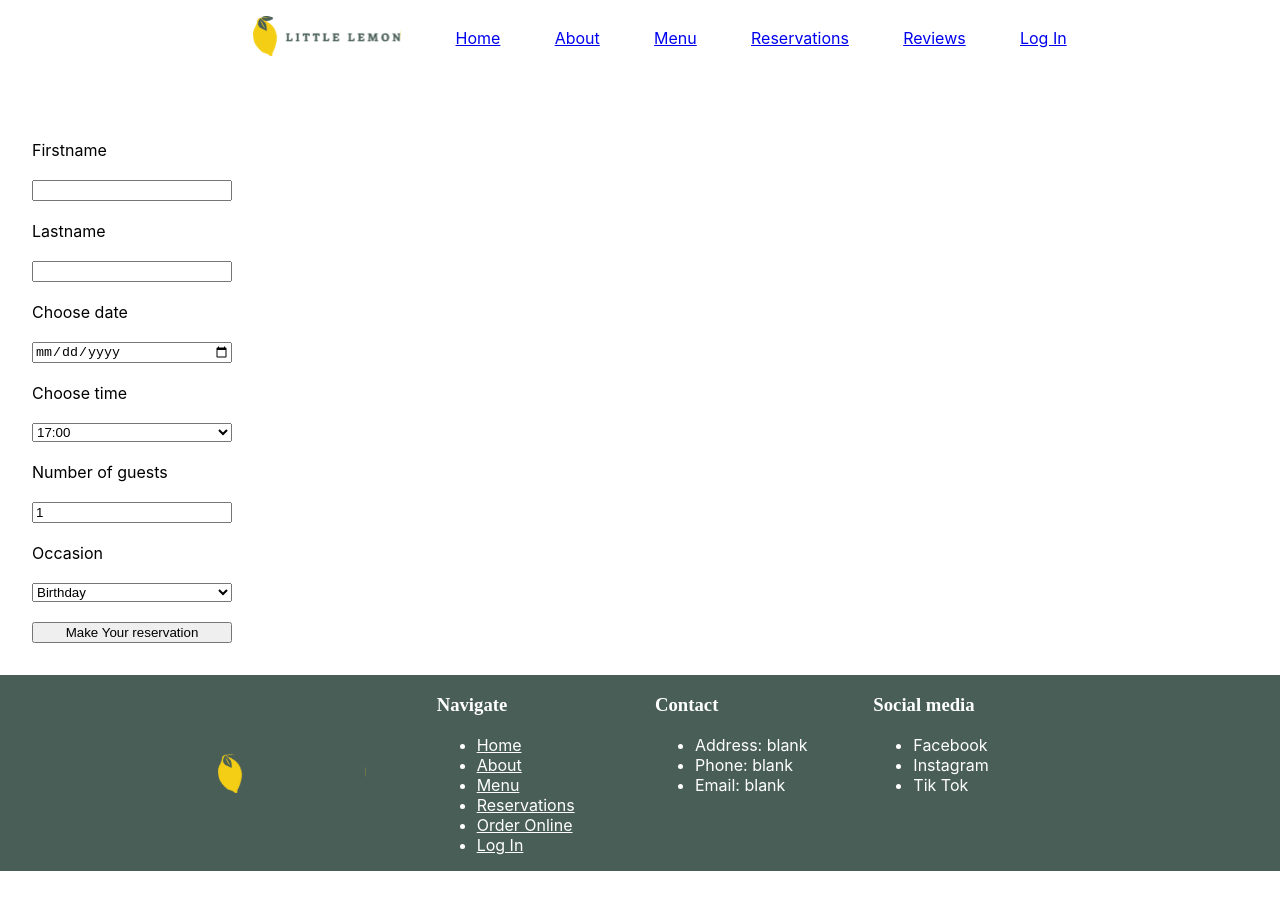
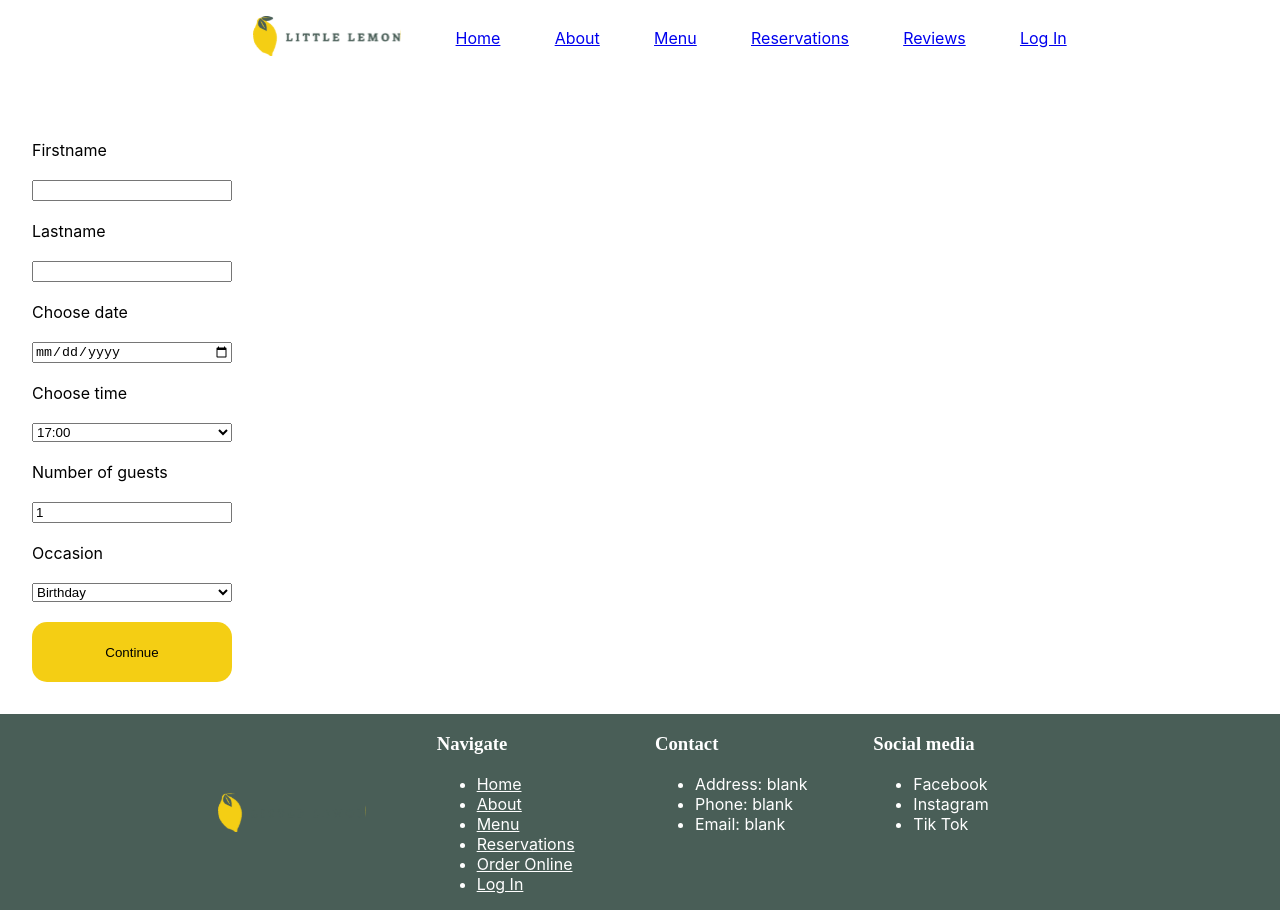
Before and after one commit to StaaleKarlstad/LittleLemon, a React (Create React App) app in the folder capstone/: page /booking in a window 1280 px wide. Before the commit the page ends 871 px from the top, so only its background shows below. Built offline with nearby package versions, Linux system fonts and the light colour scheme.

Commit message:
Refactor
This logic is moved to InputForm

```diff
--- a/capstone/src/components/BookingForm.js
+++ b/capstone/src/components/BookingForm.js
@@ -1,4 +1,7 @@
 import { useState } from 'react';
+import useLocalStorage from './useLocalStorage';
+import BookingSummary from './BookingSummary';
+import InputForm from './InputForm';
 
 
 export default function BookingForm( {availableTimes, dispatch, submit} ) {
@@ -11,6 +14,12 @@ export default function BookingForm( {availableTimes, dispatch, submit} ) {
         occasion: 'Birthday',
         });
 
+    const [showSummary, setShowOverview] = useState(false)
+    const {getBooking, setBooking} = useLocalStorage(formData.firstname + formData.lastname)
+
+    const handleContinue = () => {
+      setShowOverview(!showSummary)
+    }
 
     const handleInputChange = (e) => {
         e.preventDefault();
@@ -21,7 +30,9 @@ export default function BookingForm( {availableTimes, dispatch, submit} ) {
 
     const handleSubmit = (e) => {
         e.preventDefault();
-        submit(formData)
+        setBooking(formData)
+        const booking = getBooking()
+        submit(booking)
       };
 
     const handleDateChange = (e) => {
@@ -33,71 +44,21 @@ export default function BookingForm( {availableTimes, dispatch, submit} ) {
     }
 
   return (
-    <form className='bookingform' onSubmit={handleSubmit}>
-      <label htmlFor="firstname">Firstname</label>
-      <input
-        type='text'
-        id='firstname'
-        data-testid='firstname'
-        value={formData.firstname}
-        onChange={handleInputChange}
-      />
-
-      <label htmlFor="lastname">Lastname</label>
-      <input
-        type='text'
-        id='lastname'
-        data-testid='lastname'
-        value={formData.lastname}
-        onChange={handleInputChange}
-      />
-
-      <label htmlFor="res-date">Choose date</label>
-      <input
-        type="date"
-        id="date"
-        data-testid='date'
-        value={formData.date}
-        onChange={handleDateChange}
-      />
-
-      <label htmlFor="res-time">Choose time</label>
-      <select
-          id="time"
-          data-testid='time'
-          value={formData.time}
-          onChange={handleInputChange}
-        >
-        {availableTimes.map(times => <option key={times}>{times}</option>)}
-      </select>
-
-      <label htmlFor="guests">Number of guests</label>
-      <input
-        type="number"
-        id="guests"
-        data-testid='guests'
-        min="1"
-        max="10"
-        value={formData.guests}
-        onChange={handleInputChange}
-      />
-
-      <label htmlFor="occasion">Occasion</label>
-      <select
-        id="occasion"
-        data-testid='occasion'
-        value={formData.occasion}
-        onChange={handleInputChange}
+    <>
+      {showSummary ? <BookingSummary
+        formData={formData}
+        handleContinue={handleContinue}
+        handleSubmit={handleSubmit}
       >
-        <option>Birthday</option>
-        <option>Anniversary</option>
-      </select>
-
-      <input
-        data-testid='submit-button'
-        type="submit"
-        value="Make Your reservation"
-        onClick={handleSubmit}/>
-    </form>
+      </BookingSummary> :
+      <InputForm
+        formData={formData}
+        handleContinue={handleContinue}
+        handleSubmit={handleSubmit}
+        handleInputChange={handleInputChange}
+        handleDateChange={handleDateChange}
+        availableTimes={availableTimes}>
+      </InputForm>}
+    </>
   );
 }
```
